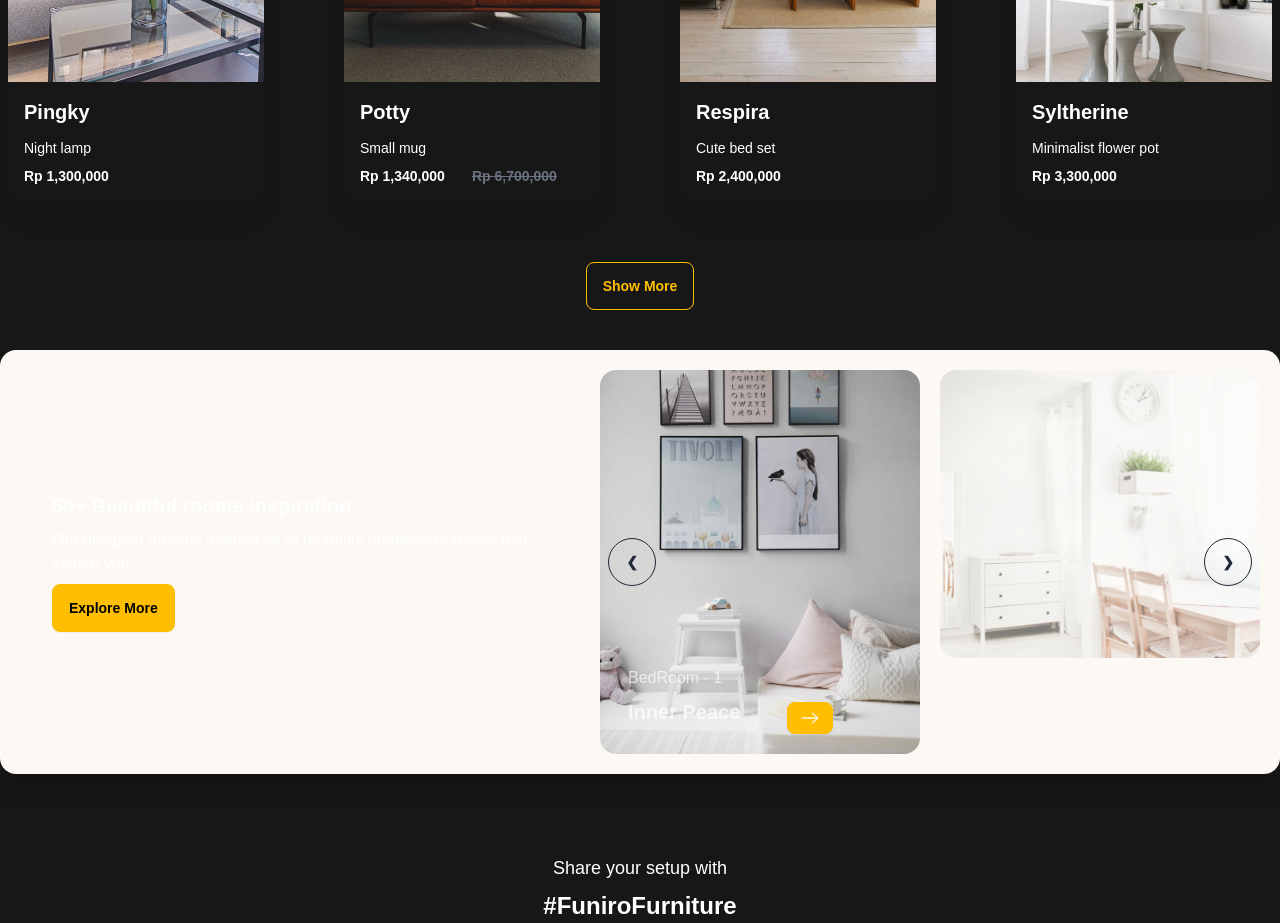
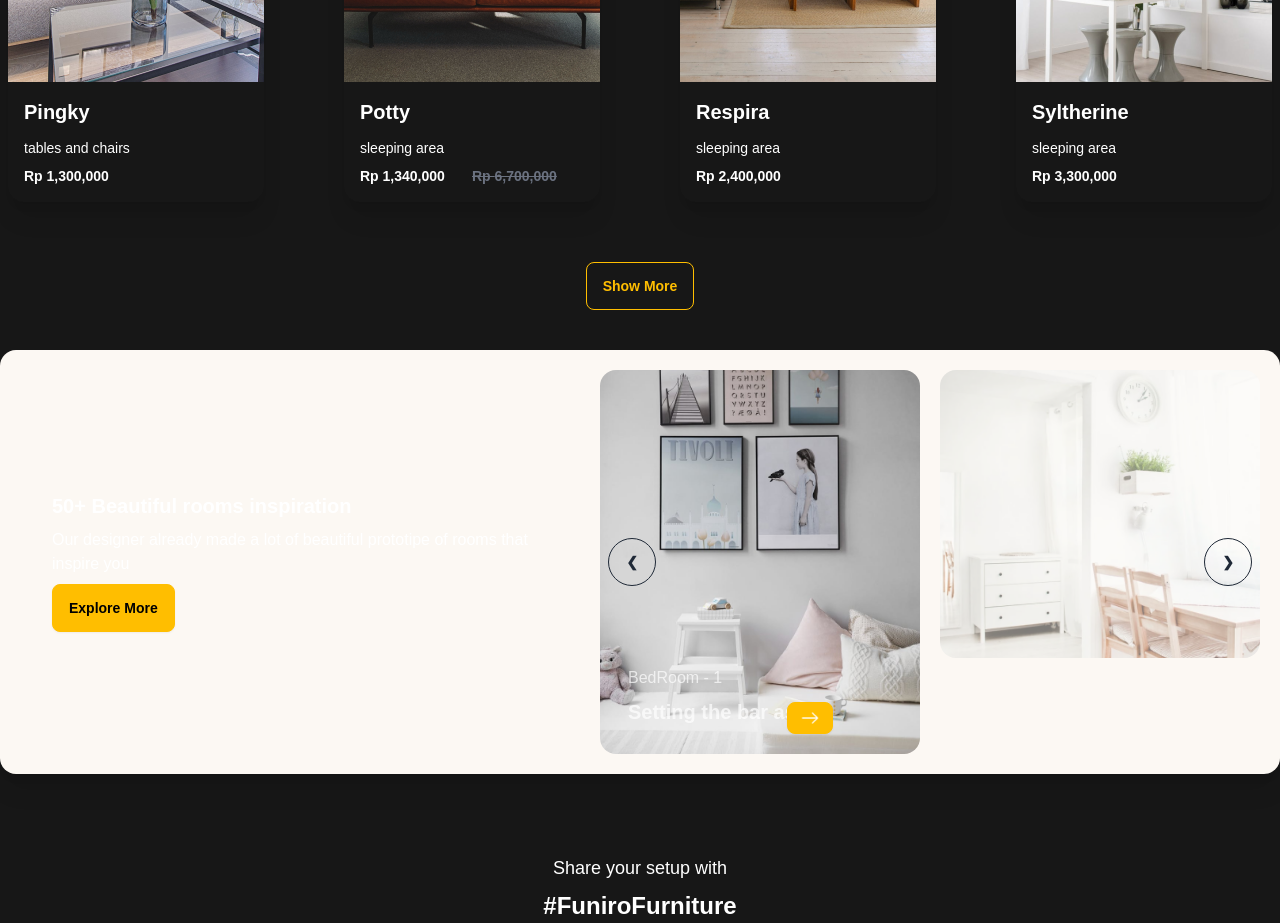
Before and after one commit to gnmjafari/furniture-store, a Next.js app: page / in a window 1280 px wide. Shown: the part 2400-3323 px from the top of the page. Built offline with nearby package versions, Linux system fonts and the light colour scheme.

Commit message:
edit description in product info

```diff
--- a/components/ProductCard.tsx
+++ b/components/ProductCard.tsx
@@ -45,7 +45,7 @@ const ProductCard: FunctionComponent<ProductCardProps> = ({
             </figure>
             <div className="card-body">
               <h2 className="card-title">{item.name}</h2>
-              <p>{item.description}</p>
+              <p>{item.category}</p>
 
               <div className="card-actions justify-end">
                 <p className="font-bold text-md">
@@ -127,7 +127,7 @@ const ProductCard: FunctionComponent<ProductCardProps> = ({
             </figure>
             <div className="card-body">
               <h2 className="card-title">{item.name}</h2>
-              <p>{item.description}</p>
+              <p>{item.category}</p>
               <div className="flex justify-between items-center">
                 <p className="font-bold text-md">
                   Rp{" "}
--- a/components/data.ts
+++ b/components/data.ts
@@ -5,7 +5,8 @@ export const products: Product[] = [
     id: 1,
     name: "Grifo",
     image: "/products/Grifo.png",
-    description: "Stylish cafe chair",
+    description:
+      "Setting the bar as one of the loudest speakers in its class, the Kilburn is a compact, stout-hearted hero with a well-balanced audio which boasts a clear midrange and extended highs for a sound.",
     price: 3500000,
     favorite: false,
     discount: true,
@@ -17,7 +18,8 @@ export const products: Product[] = [
     id: 2,
     name: "Leviosa",
     image: "/products/Leviosa.png",
-    description: "Stylish cafe chair",
+    description:
+      "Setting the bar as one of the loudest speakers in its class, the Kilburn is a compact, stout-hearted hero with a well-balanced audio which boasts a clear midrange and extended highs for a sound.",
     price: 2500000,
     favorite: false,
     discount: false,
@@ -29,7 +31,8 @@ export const products: Product[] = [
     id: 3,
     name: "Lolito",
     image: "/products/Lolito.png",
-    description: "Luxury big sofa",
+    description:
+      "Setting the bar as one of the loudest speakers in its class, the Kilburn is a compact, stout-hearted hero with a well-balanced audio which boasts a clear midrange and extended highs for a sound.",
     price: 4500000,
     favorite: false,
     discount: true,
@@ -41,7 +44,8 @@ export const products: Product[] = [
     id: 4,
     name: "Muggo",
     image: "/products/Muggo.png",
-    description: "Outdoor bar table and stool",
+    description:
+      "Setting the bar as one of the loudest speakers in its class, the Kilburn is a compact, stout-hearted hero with a well-balanced audio which boasts a clear midrange and extended highs for a sound.",
     price: 5600000,
     favorite: false,
     discount: false,
@@ -53,7 +57,8 @@ export const products: Product[] = [
     id: 5,
     name: "Pingky",
     image: "/products/Pingky.png",
-    description: "Night lamp",
+    description:
+      "Setting the bar as one of the loudest speakers in its class, the Kilburn is a compact, stout-hearted hero with a well-balanced audio which boasts a clear midrange and extended highs for a sound.",
     price: 1300000,
     favorite: false,
     discount: false,
@@ -65,7 +70,8 @@ export const products: Product[] = [
     id: 6,
     name: "Potty",
     image: "/products/Potty.png",
-    description: "Small mug",
+    description:
+      "Setting the bar as one of the loudest speakers in its class, the Kilburn is a compact, stout-hearted hero with a well-balanced audio which boasts a clear midrange and extended highs for a sound.",
     price: 6700000,
     favorite: false,
     discount: true,
@@ -77,7 +83,8 @@ export const products: Product[] = [
     id: 7,
     name: "Respira",
     image: "/products/Respira.png",
-    description: "Cute bed set",
+    description:
+      "Setting the bar as one of the loudest speakers in its class, the Kilburn is a compact, stout-hearted hero with a well-balanced audio which boasts a clear midrange and extended highs for a sound.",
     price: 2400000,
     favorite: false,
     discount: false,
@@ -89,7 +96,8 @@ export const products: Product[] = [
     id: 8,
     name: "Syltherine",
     image: "/products/Syltherine.png",
-    description: "Minimalist flower pot",
+    description:
+      "Setting the bar as one of the loudest speakers in its class, the Kilburn is a compact, stout-hearted hero with a well-balanced audio which boasts a clear midrange and extended highs for a sound.",
     price: 3300000,
     favorite: false,
     discount: false,
@@ -101,7 +109,8 @@ export const products: Product[] = [
     id: 9,
     name: "BedRoom - 1",
     image: "/products/BedRoom-1.png",
-    description: "Inner Peace",
+    description:
+      "Setting the bar as one of the loudest speakers in its class, the Kilburn is a compact, stout-hearted hero with a well-balanced audio which boasts a clear midrange and extended highs for a sound.",
     price: 4700000,
     favorite: false,
     discount: false,
@@ -113,7 +122,8 @@ export const products: Product[] = [
     id: 10,
     name: "BedRoom - 2",
     image: "/products/BedRoom-2.png",
-    description: "Inner Peace",
+    description:
+      "Setting the bar as one of the loudest speakers in its class, the Kilburn is a compact, stout-hearted hero with a well-balanced audio which boasts a clear midrange and extended highs for a sound.",
     price: 3900000,
     favorite: false,
     discount: false,
@@ -125,7 +135,8 @@ export const products: Product[] = [
     id: 11,
     name: "BedRoom - 3",
     image: "/products/Rectangle 43.png",
-    description: "Inner Peace",
+    description:
+      "Setting the bar as one of the loudest speakers in its class, the Kilburn is a compact, stout-hearted hero with a well-balanced audio which boasts a clear midrange and extended highs for a sound.",
     price: 9800000,
     favorite: false,
     discount: false,
@@ -137,7 +148,8 @@ export const products: Product[] = [
     id: 12,
     name: "BedRoom - 4",
     image: "/products/Rectangle 45.png",
-    description: "Inner Peace",
+    description:
+      "Setting the bar as one of the loudest speakers in its class, the Kilburn is a compact, stout-hearted hero with a well-balanced audio which boasts a clear midrange and extended highs for a sound.",
     price: 7600000,
     favorite: false,
     discount: false,
@@ -149,7 +161,8 @@ export const products: Product[] = [
     id: 13,
     name: "Respira 35",
     image: "/products/Rectangle 41.png",
-    description: "Inner Peace",
+    description:
+      "Setting the bar as one of the loudest speakers in its class, the Kilburn is a compact, stout-hearted hero with a well-balanced audio which boasts a clear midrange and extended highs for a sound.",
     price: 3200000,
     favorite: false,
     discount: false,
@@ -161,7 +174,8 @@ export const products: Product[] = [
     id: 14,
     name: "Respira 36",
     image: "/products/Rectangle 40.png",
-    description: "Inner Peace",
+    description:
+      "Setting the bar as one of the loudest speakers in its class, the Kilburn is a compact, stout-hearted hero with a well-balanced audio which boasts a clear midrange and extended highs for a sound.",
     price: 4600000,
     favorite: false,
     discount: false,
@@ -173,7 +187,8 @@ export const products: Product[] = [
     id: 16,
     name: "Respira 37",
     image: "/products/Rectangle 37.png",
-    description: "Inner Peace",
+    description:
+      "Setting the bar as one of the loudest speakers in its class, the Kilburn is a compact, stout-hearted hero with a well-balanced audio which boasts a clear midrange and extended highs for a sound.",
     price: 7600000,
     favorite: false,
     discount: false,
@@ -185,7 +200,8 @@ export const products: Product[] = [
     id: 17,
     name: "Respira 38",
     image: "/products/Rectangle 38.png",
-    description: "Inner Peace",
+    description:
+      "Setting the bar as one of the loudest speakers in its class, the Kilburn is a compact, stout-hearted hero with a well-balanced audio which boasts a clear midrange and extended highs for a sound.",
     price: 1300000,
     favorite: false,
     discount: false,
@@ -197,7 +213,8 @@ export const products: Product[] = [
     id: 18,
     name: "Respira 39",
     image: "/products/Rectangle 39.png",
-    description: "Inner Peace",
+    description:
+      "Setting the bar as one of the loudest speakers in its class, the Kilburn is a compact, stout-hearted hero with a well-balanced audio which boasts a clear midrange and extended highs for a sound.",
     price: 5800000,
     favorite: false,
     discount: false,
@@ -210,7 +227,8 @@ export const products: Product[] = [
     id: 19,
     name: "Respira 40",
     image: "/products/Rectangle 40.png",
-    description: "Inner Peace",
+    description:
+      "Setting the bar as one of the loudest speakers in its class, the Kilburn is a compact, stout-hearted hero with a well-balanced audio which boasts a clear midrange and extended highs for a sound.",
     price: 8200000,
     favorite: false,
     discount: false,
@@ -222,7 +240,8 @@ export const products: Product[] = [
     id: 20,
     name: "Respira 41",
     image: "/products/Rectangle 41.png",
-    description: "Inner Peace",
+    description:
+      "Setting the bar as one of the loudest speakers in its class, the Kilburn is a compact, stout-hearted hero with a well-balanced audio which boasts a clear midrange and extended highs for a sound.",
     price: 7300000,
     favorite: false,
     discount: false,
@@ -234,7 +253,8 @@ export const products: Product[] = [
     id: 21,
     name: "Respira 43",
     image: "/products/Rectangle 43.png",
-    description: "Inner Peace",
+    description:
+      "Setting the bar as one of the loudest speakers in its class, the Kilburn is a compact, stout-hearted hero with a well-balanced audio which boasts a clear midrange and extended highs for a sound.",
     price: 4800000,
     favorite: false,
     discount: false,
@@ -246,7 +266,8 @@ export const products: Product[] = [
     id: 22,
     name: "Respira 44",
     image: "/products/Rectangle 44.png",
-    description: "Inner Peace",
+    description:
+      "Setting the bar as one of the loudest speakers in its class, the Kilburn is a compact, stout-hearted hero with a well-balanced audio which boasts a clear midrange and extended highs for a sound.",
     price: 2100000,
     favorite: false,
     discount: false,
@@ -258,7 +279,8 @@ export const products: Product[] = [
     id: 23,
     name: "Respira 45",
     image: "/products/Rectangle 45.png",
-    description: "Inner Peace",
+    description:
+      "Setting the bar as one of the loudest speakers in its class, the Kilburn is a compact, stout-hearted hero with a well-balanced audio which boasts a clear midrange and extended highs for a sound.",
     price: 1200000,
     favorite: false,
     discount: false,
```
